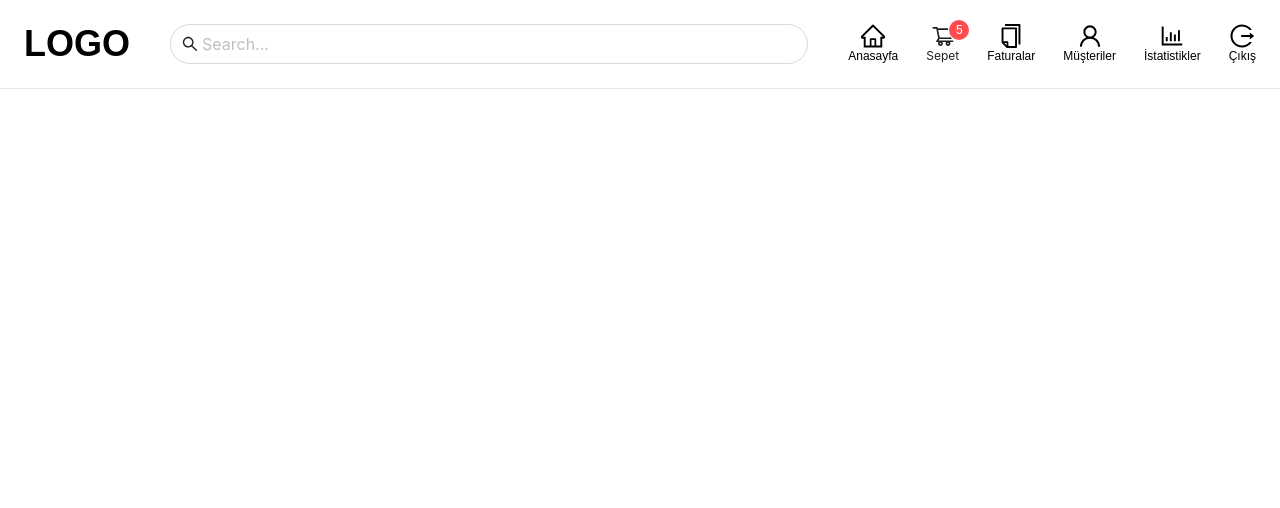
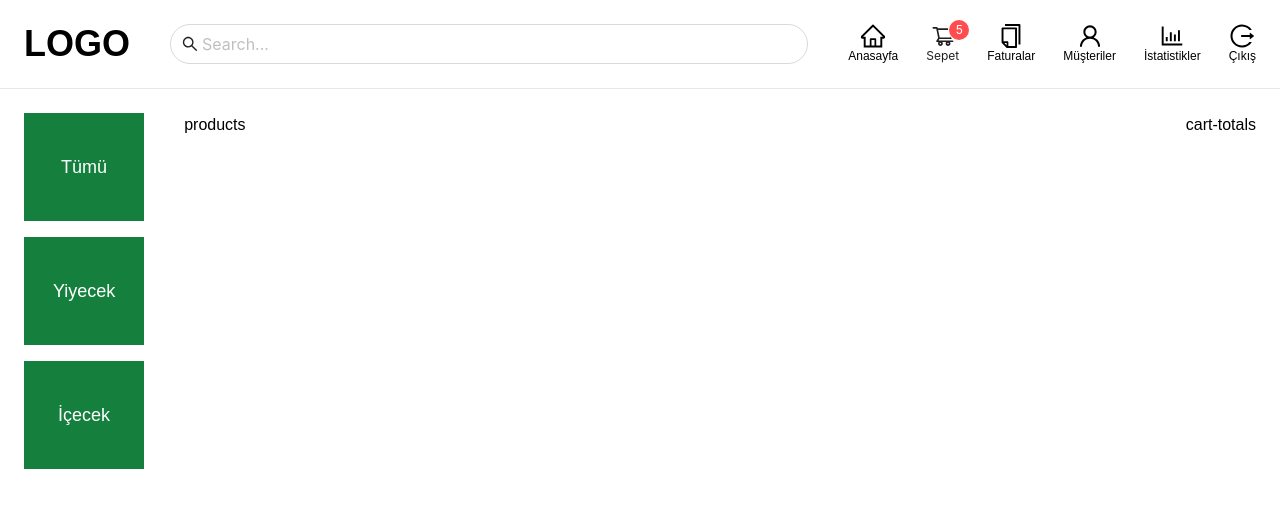
Before and after one commit to hsariaslan/pos-application, a React (Create React App) app in the folder client/: page / in a window 1280 px wide. Shown: the top 508 px of the page. Built offline with nearby package versions, Linux system fonts and the light colour scheme; a web font is replaced by a local one.

Commit message:
Create categories component

```diff
--- a/client/src/App.jsx
+++ b/client/src/App.jsx
@@ -1,9 +1,23 @@
 import Header from "./components/header/Header";
+import Categories from "./components/categories/Categories";
 
 const App = () => {
-  return (<div>
-    <Header/>
-  </div>);
+  return (
+    <div>
+      <Header/>
+      <div className="home flex justify-between px-6 gap-10">
+        <div className="categories flex-1 overflow-auto max-h-[calc(100vh-_+134px)]">
+          <Categories />
+        </div>
+        <div className="products flex-[8]">
+          <div>products</div>
+        </div>
+        <div className="cart-totals">
+          <div>cart-totals</div>
+        </div>
+      </div>
+    </div>
+  );
 };
 
 export default App;
--- /dev/null
+++ b/client/src/components/categories/Categories.jsx
@@ -0,0 +1,17 @@
+const Categories = () => {
+  return (
+    <ul className="flex flex-col gap-4 text-lg">
+      <li className="bg-green-700 px-6 py-10 text-white cursor-pointer hover:bg-pink-700 transition-all text-center">
+        <span>Tümü</span>
+      </li>
+      <li className="bg-green-700 px-6 py-10 text-white cursor-pointer hover:bg-pink-700 transition-all text-center">
+        <span>Yiyecek</span>
+      </li>
+      <li className="bg-green-700 px-6 py-10 text-white cursor-pointer hover:bg-pink-700 transition-all text-center">
+        <span>İçecek</span>
+      </li>
+    </ul>
+  );
+};
+
+export default Categories;
--- a/client/src/index.css
+++ b/client/src/index.css
@@ -7,8 +7,13 @@
 body {
   margin: 0;
   font-family: 'Electrolize', sans-serif;
+  overflow: hidden;
 }
 
 .ant-btn-primary{
   background-color: #1677ff;
 }
+
+.categories::-webkit-scrollbar {
+  display: none;
+}
```
